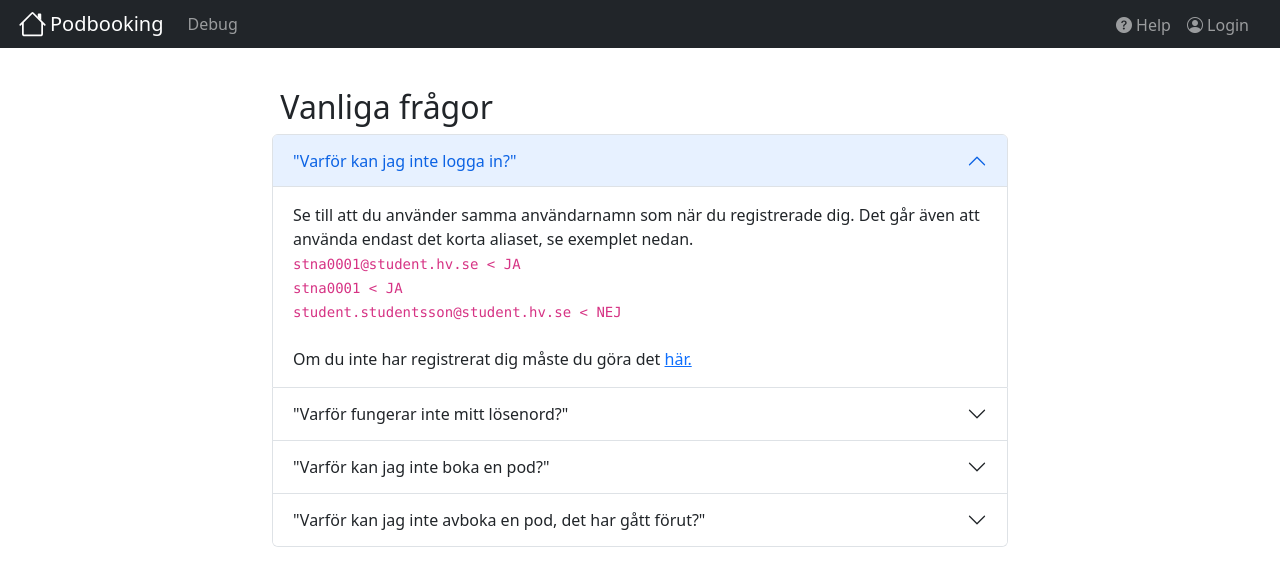
After one commit to Telsak/podbooking, a Flask app: page /help in a window 1280 px wide. The commit adds this page. Shown: the top 586 px of the page. Run offline with Flask 2, Linux system fonts and the light colour scheme; some libraries are stand-ins or nearby versions.

Commit message:
UX tweaks

```diff
--- a/getapod.py
+++ b/getapod.py
@@ -515,6 +515,10 @@ def logout():
     logout_user()
     return redirect(url_for('index'))
 
+@app.route('/help')
+def help():
+    return render_template('help.html')
+
 @app.route('/')
 def index():
     # TODO: Set up a landing page for the booking system. Don't overdo it though.
--- a/static/css/style.css
+++ b/static/css/style.css
@@ -47,3 +47,7 @@
     font-size: 15px;
     font-weight: bold;
 }
+
+.login-form a {
+    text-decoration: none;
+}
--- /dev/null
+++ b/templates/help.html
@@ -0,0 +1,74 @@
+{% extends 'base.html' %}
+{% block content %}
+  <br>
+  {% with messages = get_flashed_messages(with_categories=true) %}
+    {% if messages %}
+      {% for category, message in messages %}
+        <div class="alert alert-{{category}} alert-dismissible fade show" role="alert">
+          {{ message }}
+          <button type="button" class="btn-close" data-bs-dismiss="alert" aria-label="Close"></button>
+        </div>
+      {% endfor %}
+    {% endif %}
+  {% endwith %}
+
+  <div class="row justify-content-center flex-nowrap">
+    <div class="accordion col-sm-10 col-md-10 col-lg-8" id="accordionHelp">
+        <h2 class="page-title">&nbsp;Vanliga frågor</h1>
+        <div class="accordion-item">
+          <h2 class="accordion-header" id="headingOne">
+            <button class="accordion-button" type="button" data-bs-toggle="collapse" data-bs-target="#collapseOne" aria-expanded="true" aria-controls="collapseOne">
+              "Varför kan jag inte logga in?"
+            </button>
+          </h2>
+          <div id="collapseOne" class="accordion-collapse collapse show" aria-labelledby="headingOne" data-bs-parent="#accordionHelp">
+            <div class="accordion-body">
+              Se till att du använder samma användarnamn som när du registrerade dig. Det går även att använda endast det korta aliaset, se exemplet nedan.<br>
+               <code>stna0001@student.hv.se < JA</code><br>
+               <code>stna0001 < JA</code><br>
+               <code>student.studentsson@student.hv.se < NEJ</code><br><br>
+              Om du inte har registrerat dig måste du göra det <a href="{{ url_for('signup') }}">här.</a>
+            </div>
+          </div>
+        </div>
+        <div class="accordion-item">
+          <h2 class="accordion-header" id="headingTwo">
+            <button class="accordion-button collapsed" type="button" data-bs-toggle="collapse" data-bs-target="#collapseTwo" aria-expanded="false" aria-controls="collapseTwo">
+              "Varför fungerar inte mitt lösenord?"
+            </button>
+          </h2>
+          <div id="collapseTwo" class="accordion-collapse collapse" aria-labelledby="headingTwo" data-bs-parent="#accordionHelp">
+            <div class="accordion-body">
+              Om du har ändrat till HV-lösenord efter registreringen på podbokningen ändras det inte här också. Kontakta Simon för att ordna en ändring om du inte kommer ihåg ditt gamla HV lösenord.
+            </div>
+          </div>
+        </div>
+        <div class="accordion-item">
+          <h2 class="accordion-header" id="headingThree">
+            <button class="accordion-button collapsed" type="button" data-bs-toggle="collapse" data-bs-target="#collapseThree" aria-expanded="false" aria-controls="collapseThree">
+              "Varför kan jag inte boka en pod?"
+            </button>
+          </h2>
+          <div id="collapseThree" class="accordion-collapse collapse" aria-labelledby="headingThree" data-bs-parent="#accordionHelp">
+            <div class="accordion-body">
+              Alla studenter är begränsade till max 2 bokningar samtidigt. Om du får meddelandet <code>"Not permitted to book pod at this time! You have too many booked slots!"</code> betyder det att du har nått den gränsen och måste vänta till nästa pass för att göra en ny bokning.<br><strong>Bokningar som har passerat, eller gått ut räknas inte mot den här begränsningen.</strong><br><br>
+              Om ett pass för en pod är rödmarkerad betyder det att den är reserverad av en lärare.
+            </div>
+          </div>
+        </div>
+        <div class="accordion-item">
+            <h2 class="accordion-header" id="headingFour">
+              <button class="accordion-button collapsed" type="button" data-bs-toggle="collapse" data-bs-target="#collapseFour" aria-expanded="false" aria-controls="collapseFour">
+                "Varför kan jag inte avboka en pod, det har gått förut?"
+              </button>
+            </h2>
+            <div id="collapseFour" class="accordion-collapse collapse" aria-labelledby="headingFour" data-bs-parent="#accordionHelp">
+              <div class="accordion-body">
+                Du kan avboka en bokning utan problem så länge du gör det inom 45 minuter efter att passet har startat. Efter det låses bokningen och kan inte längre tas bort.
+              </div>
+            </div>
+          </div>
+      </div>
+    </div>
+
+{% endblock %}
--- a/templates/navbar.html
+++ b/templates/navbar.html
@@ -3,7 +3,7 @@
       <button class="navbar-toggler" type="button" data-bs-toggle="collapse" data-bs-target="#navbarSupportedContent" aria-controls="navbarSupportedContent" aria-expanded="false" aria-label="Toggle navigation">
         <span class="navbar-toggler-icon"></span>
       </button>
-      <a class="navbar-brand" href="/">Podbooking</a>
+      <a class="navbar-brand" href="/"><img src="/static/images/house.svg" alt="" width="35" height="28" class="d-inline-block align-text-top">Podbooking</a>
       <div class="collapse navbar-collapse" id="navbarSupportedContent">
         <ul class="navbar-nav me-auto mb-2 mb-lg-0">
           <li class="nav-item">
@@ -20,6 +20,9 @@
         <ul class="navbar-nav me-2 mb-2 mb-lg-0">
           {% if not current_user.is_authenticated %}
             <li class="nav-item">
+              <a class="nav-link" href="{{ url_for('help') }}"><span class="align-middle"><i class="bi bi-question-circle-fill"></i>&nbsp;Help</span></a>
+            </li>
+            <li class="nav-item">
               <a class="nav-link" href="/login"><span class="align-middle"><i class="bi bi-person-circle"></i>&nbsp;Login</span></a>
             </li>
           {% else %}
@@ -30,9 +33,9 @@
             <ul class="dropdown-menu" aria-labelledby="navbarAccountDropdown">
               <a class="dropdown-item d-flex align-items-center" href="#"> <span class="align-middle"><i class="bi bi-person"></i>&nbsp;Profile</span> </a></li>
               <li><hr class="dropdown-divider"></li>
-              <a class="dropdown-item d-flex align-items-center" href="#"> <span class="align-middle"><i class="bi bi-question-circle"></i>&nbsp;Help</span> </a></li>
+              <a class="dropdown-item d-flex align-items-center" href="{{ url_for('help') }}"> <span class="align-middle"><i class="bi bi-question-circle"></i>&nbsp;Help</span> </a></li>
               <li><hr class="dropdown-divider"></li>
-              <a class="dropdown-item d-flex align-items-center" href="{{url_for('logout')}}"> <span class="align-middle"><i class="bi bi-box-arrow-right"></i>&nbsp;Logout</span> </a></li>
+              <a class="dropdown-item d-flex align-items-center" href="{{ url_for('logout') }}"> <span class="align-middle"><i class="bi bi-box-arrow-right"></i>&nbsp;Logout</span> </a></li>
             </ul>
           {% endif %}
         </ul>
```
Also changed, not shown: templates/login.html (+7 -4 lines), data.sqlite, static/images/house.svg (added).
